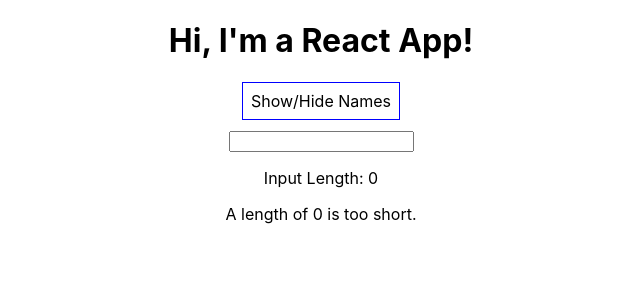
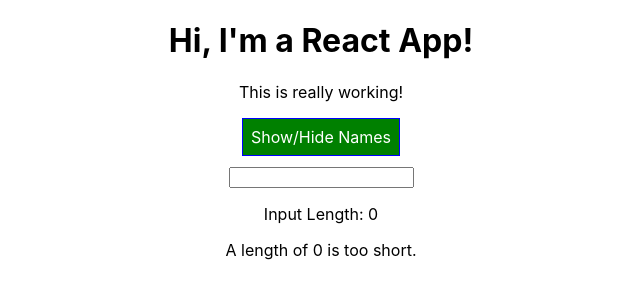
Before and after one commit to lwood54/React-16-6_MaxS, a React (Create React App) app in the folder react-complete-guide/: page / in a window 1280 px wide. Shown: the top 300 px of the page, without its empty margins (319-959 px from the left). Built offline with nearby package versions, Linux system fonts and the light colour scheme.

Commit message:
dynamically adding classes

```diff
--- a/react-complete-guide/src/App.css
+++ b/react-complete-guide/src/App.css
@@ -1,3 +1,11 @@
 .App {
   text-align: center;
 }
+
+.red {
+  color: red;
+}
+
+.bold {
+  font-weight: bold;
+}
--- a/react-complete-guide/src/App.js
+++ b/react-complete-guide/src/App.js
@@ -78,9 +78,12 @@ class App extends Component {
     });
   };
 
+  ////////  render() ////////
+
   render() {
     const style = {
-      backgroundColor: 'white',
+      backgroundColor: 'green',
+      color: 'white',
       font: 'inherit',
       border: '1px solid blue',
       cursor: 'pointer',
@@ -108,6 +111,16 @@ class App extends Component {
           })}
         </div>
       );
+      // dynamically & conditionally styling the background-color
+      style.backgroundColor = 'red';
+    }
+
+    let classes = [];
+    if (this.state.persons.length <= 2) {
+      classes.push('red'); // classes = ['red']
+    }
+    if (this.state.persons.length <= 1) {
+      classes.push('bold'); // classes = ['red', 'bold']
     }
 
     // map the array to print a <CharComponent /> for each element in the array
@@ -128,6 +141,7 @@ class App extends Component {
     return (
       <div className="App">
         <h1>Hi, I'm a React App!</h1>
+        <p className={classes.join(' ')}>This is really working!</p>
         <button style={style} onClick={this.togglePersonsHandler}>
           Show/Hide Names
         </button>
```
